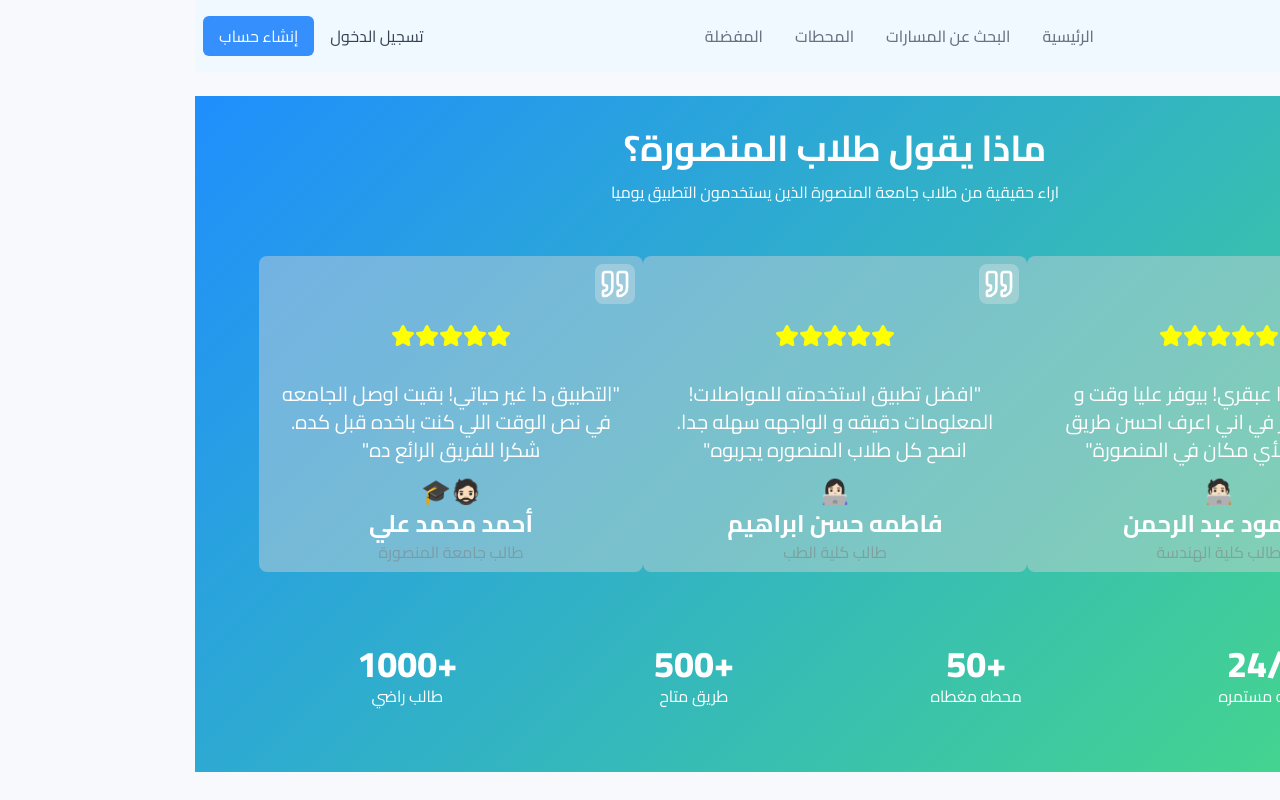
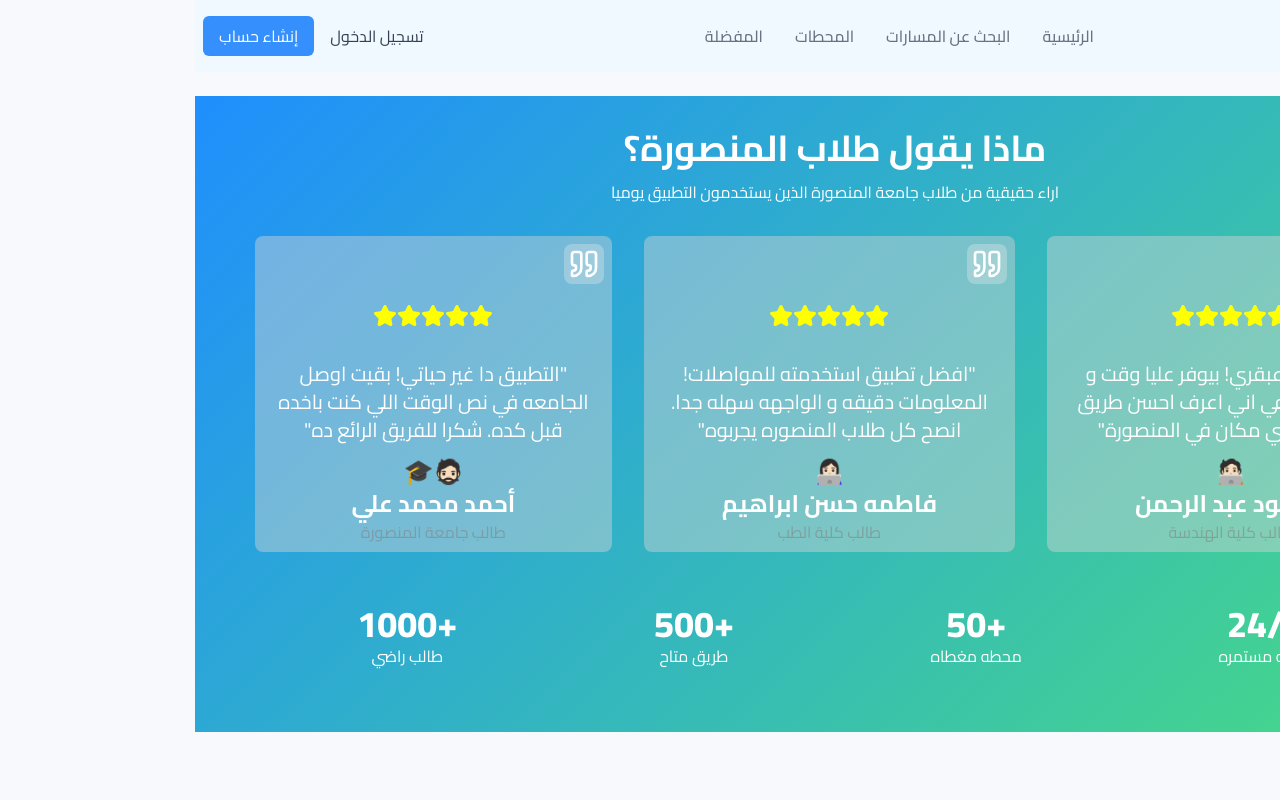
Before and after one commit to BadHunterN1/Meshwark, a React (Vite) app: page / in a window 1280 px wide. Built offline with nearby package versions, Linux system fonts and the light colour scheme.

Commit message:
error fixed

```diff
--- a/src/components/Home Sections/TestmonialCard.jsx
+++ b/src/components/Home Sections/TestmonialCard.jsx
@@ -2,7 +2,7 @@ import { Quote } from "lucide-react"
 import { Star } from "lucide-react"
 const TestmonialCard = ({p, emoji, name, title, record, description }) => {
     return (
-        <section className='testmonial-card p-2 rounded-lg container bg-white/30 backdrop-invert backdrop-opacity-10 sm:my-2 md:my-2 md:mx-auto lg:mx-2'>
+        <section className='testmonial-card p-2 rounded-lg bg-white/30 backdrop-invert backdrop-opacity-10 sm:my-2 md:my-2 md:mx-auto lg:mx-4'>
             <Quote size={40} color="#ffffff" className="bg-white/30 backdrop-invert backdrop-opacity-10 p-1 rounded-lg"/>
             <section className="flex justify-center yellow p-5 stars">
                 <Star fill="yellow"/><Star fill="yellow"/><Star fill="yellow"/><Star fill="yellow"/><Star fill="yellow"/>
--- a/src/components/Home Sections/Testmonials.jsx
+++ b/src/components/Home Sections/Testmonials.jsx
@@ -51,7 +51,7 @@ const Testmonials = () => {
         <section className='testmonials text-center  p-8 text-white'>
             <h2 className=" text-4xl font-bold">ماذا يقول طلاب المنصورة؟</h2>
             <p className="my-3">اراء حقيقية من طلاب جامعة المنصورة الذين يستخدمون التطبيق يوميا</p>
-            <section className="testmonial-cards lg:flex p-8" >
+            <section className="testmonial-cards lg:flex p-3" >
                 {
                     testmonials.map(testmonial => {
                         return (
```
